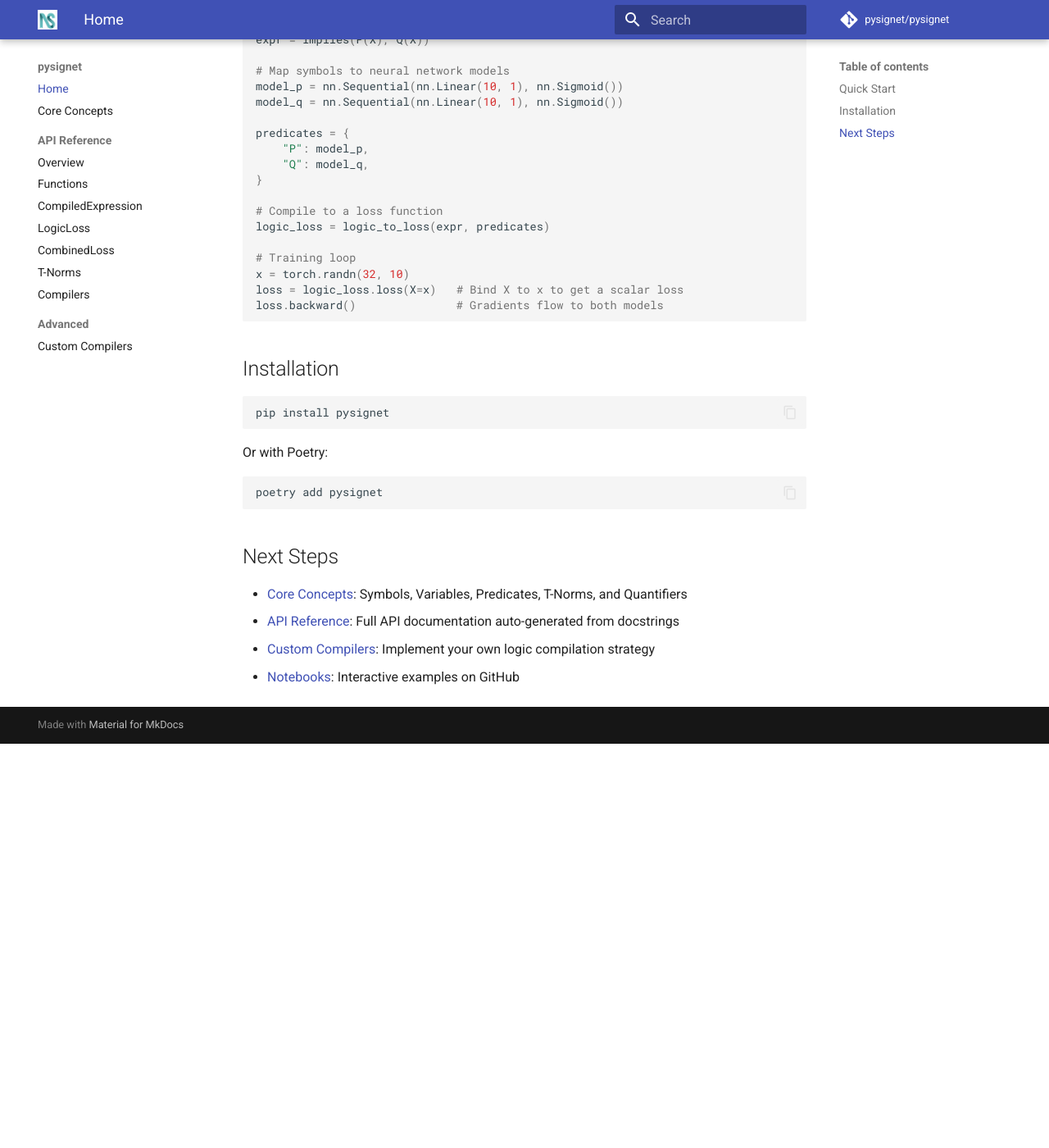
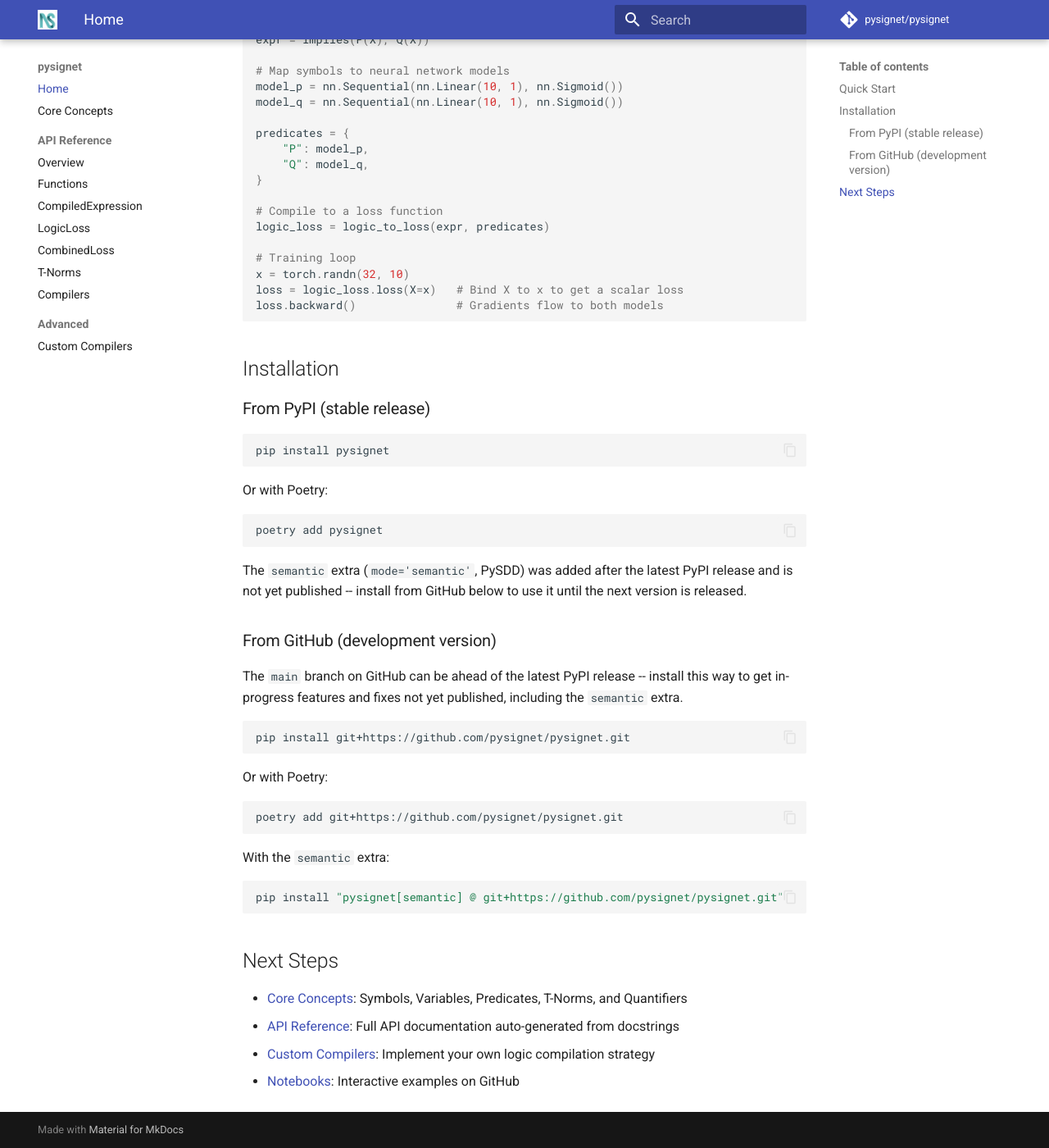
Before and after one commit to pysignet/pysignet, an MkDocs documentation site: the page built from docs/index.md, in a window 1280 px wide and 1400 px high, scrolled down 937 px. Shown: the whole window at 82% size. Built offline with MkDocs 1.6.1 and Material for MkDocs 9.7.7, drawn with Linux system fonts in a browser that asks for light colours; comment, search, counter and statistics services are not loaded; before the commit the page ends 1844 px from its top, so only the background shows below that.

Commit message:
docs: show both PyPI and GitHub install paths
Add a GitHub (development version) install path alongside the existing
PyPI instructions in README.md and docs/index.md, noting that main can be
ahead of the latest release. Also correct the semantic extra note: it was
added after the last PyPI release and is not yet published, so
pip install pysignet[semantic] doesn't work against the stable release
yet -- only via the GitHub install.

````diff
--- a/docs/index.md
+++ b/docs/index.md
@@ -52,6 +52,8 @@ loss.backward()               # Gradients flow to both models
 
 ## Installation
 
+### From PyPI (stable release)
+
 ```bash
 pip install pysignet
 ```
@@ -62,6 +64,32 @@ Or with Poetry:
 poetry add pysignet
 ```
 
+The `semantic` extra (`mode='semantic'`, PySDD) was added after the latest
+PyPI release and is not yet published -- install from GitHub below to use
+it until the next version is released.
+
+### From GitHub (development version)
+
+The `main` branch on GitHub can be ahead of the latest PyPI release --
+install this way to get in-progress features and fixes not yet published,
+including the `semantic` extra.
+
+```bash
+pip install git+https://github.com/pysignet/pysignet.git
+```
+
+Or with Poetry:
+
+```bash
+poetry add git+https://github.com/pysignet/pysignet.git
+```
+
+With the `semantic` extra:
+
+```bash
+pip install "pysignet[semantic] @ git+https://github.com/pysignet/pysignet.git"
+```
+
 ## Next Steps
 
 - [Core Concepts](concepts.md): Symbols, Variables, Predicates, T-Norms, and Quantifiers
````
Also changed, not shown: README.md (+22 -2 lines).
